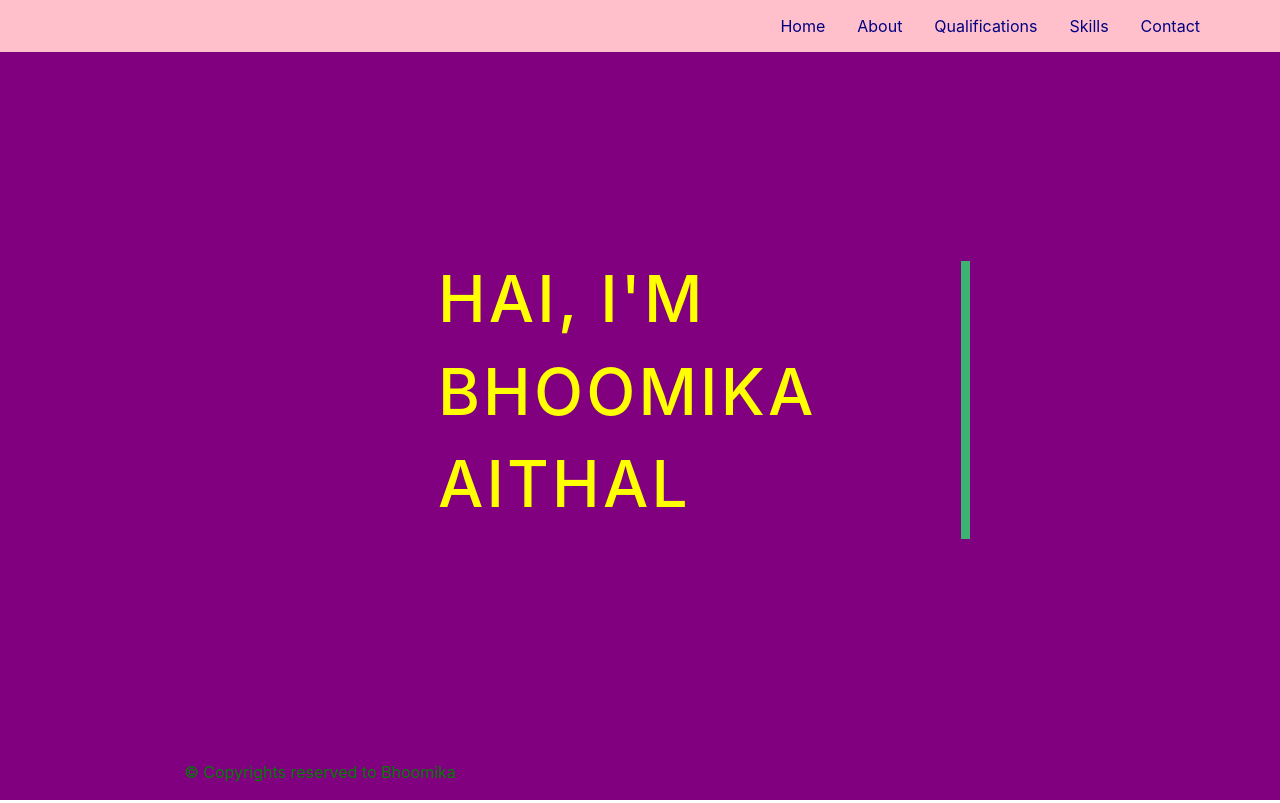
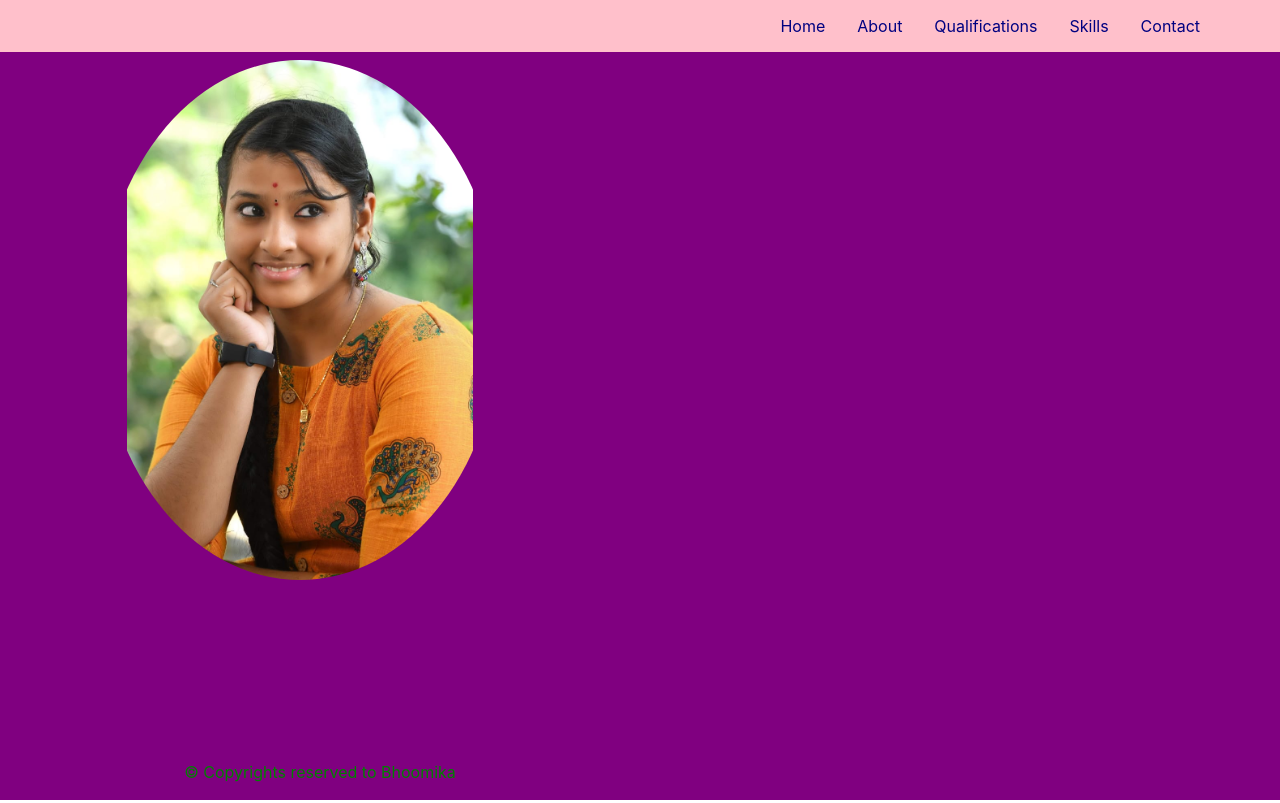
Before and after one commit to Bhoomika-Aithal30/Bhoomi_Aithal, a plain HTML site: page index.html in a window 1280 px wide. Shown: the top 803 px of the page. Drawn offline with Linux system fonts and the light colour scheme.

Commit message:
Update style.css

```diff
--- a/style.css
+++ b/style.css
@@ -72,16 +72,16 @@ li a:hover:not(.active) {
 }
 
 .home-right h1 {
-  overflow: hidden; /* Ensures the content is not revealed until the animation */
-	border-right: .15em solid MediumSeaGreen; /* The typwriter cursor */
-  white-space: nowrap; /* Keeps the content on a single line */
-  margin: 0 auto; /* Gives that scrolling effect as the typing happens */
-  letter-spacing: .05em; /* Adjust as needed */
+  overflow: hidden;
+	border-right: .15em solid MediumSeaGreen;
+  white-space: nowrap;
+  margin: 0 auto;
+  letter-spacing: .05em;
   animation:
     typing 7.0s steps(40, end),
     blink-caret .75s step-end infinite;
 }
-/* The typing effect */
+
 @keyframes typing {
   from { width: 0 }
   to { width: 66% }
@@ -162,7 +162,7 @@ li a:hover:not(.active) {
 
 @media (max-width: 1300px) {
 
-    .home-left{
+    .home-right{
         display: none;
     }
 
```
